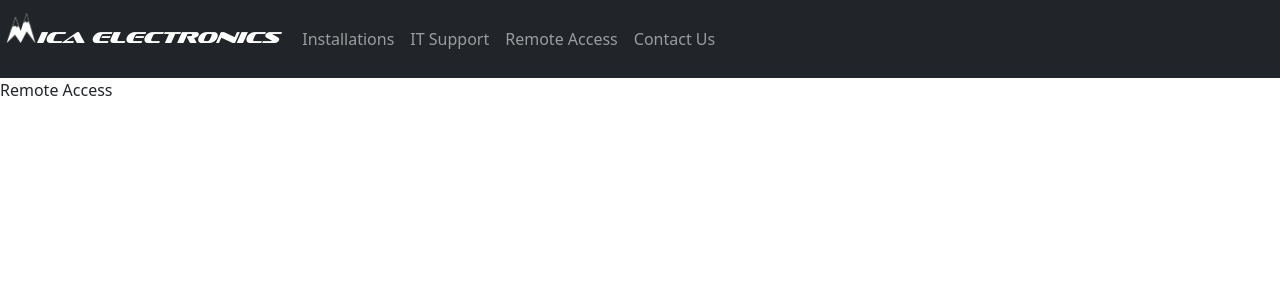
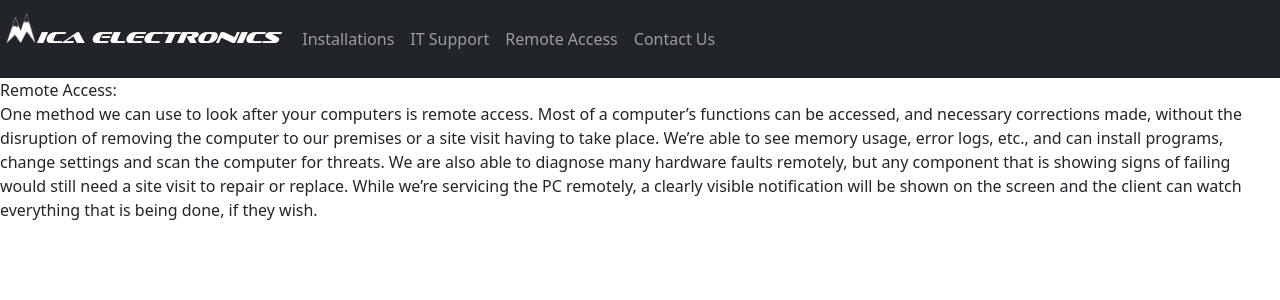
Before and after one commit to Bdempsey03/mica, a React (Create React App) app in the folder mica/: page /remote-access in a window 1280 px wide. Shown: the top 300 px of the page. Built offline with nearby package versions, Linux system fonts and the light colour scheme.

Commit message:
Added content to service pages

```diff
--- a/mica/package.json
+++ b/mica/package.json
@@ -20,8 +20,7 @@
     "test": "react-scripts test",
     "eject": "react-scripts eject"
   },
-  "eslintConfig": {
-  },
+  "eslintConfig": {},
   "browserslist": {
     "production": [
       ">0.2%",
--- a/mica/src/App.css
+++ b/mica/src/App.css
@@ -27,7 +27,7 @@
   z-index:1000;
 }
 .Carousel{
-  /* height:49em; */
+  height:49em;
 }
 .Content{
   margin: 2%;
@@ -57,14 +57,17 @@
   color: white;
 }
 footer{
-  position: absolute;
+  position: relative;
   width:100%;
-  top:99%;
+  bottom:0%;
   left:50%;
   transform: translate(-50%,-50%);
   -ms-transform: translate(-50%,-50%);
   background-color: black;
   color:white;
+
+}
+.serviceContent.{
 
 }
 .App-header {
--- a/mica/src/pages/ContactUs.js
+++ b/mica/src/pages/ContactUs.js
@@ -5,7 +5,15 @@ function ContactUs() {
       <>
       <Navbar/>
         <p>
-        Contact
+        Contact:<br/>
+        Kiba Dempsey<br/>
+Mica Electronics<br/>
+1345 3rd Ave<br/>
+PO Box 1024<br/>
+Valemount, BC V0E 2Z0<br/>
+Canada<br/>
+Email: info@mica-electronics.com<br/>
+Cell: 250 566 1990<br/>
       </p>
       </>
     );
--- a/mica/src/pages/ITSupport.js
+++ b/mica/src/pages/ITSupport.js
@@ -6,7 +6,14 @@ function ITSupport() {
     <>
       <Navbar />
       <p>
-        ITSupport
+        ITSupport<br/>
+        Mica Electronics can fully support existing servers (Linux or Windows) and networks and we’re always happy to
+assess your current IT setup and advise where performance, security and reliability improvements can be made.
+If you’re having technical problems right now, please don’t hesitate to contact us for help. However, by far the
+best way to keep your vital systems running smoothly is to not wait for problems to happen. Instead, let us
+check for early key signs of deterioration.
+Waiting until you’re already experiencing issues increases the probability of catastrophic data loss and the
+disruption of business operations that generally accompanies unexpected hardware failures.
       </p>
     </>
   );
--- a/mica/src/pages/Installations.js
+++ b/mica/src/pages/Installations.js
@@ -6,7 +6,12 @@ function Installations() {
     <>
     <Navbar/>
     <p>
-      Installations
+      Installations:<br/> We provide commercial grade IT solutions for small to mid-sized businesses, including Active Directory
+configuration, physical server sales and support, hardwired and wireless networks, workstation sales and
+support, managed security, and robust backup solutions.
+We can offer a blend of Microsoft client machines and Linux Active Directory servers, thereby utilizing enterprise
+Active Directory features, with globally recognized security, with the additional benefits of Linux’s license free,
+secure, open source approach, making for a very cost-effective solution.
     </p>
     </>
   );
--- a/mica/src/pages/RemoteAccess.js
+++ b/mica/src/pages/RemoteAccess.js
@@ -5,8 +5,16 @@ function RemoteAccess() {
     return (
       <>
     <Navbar/>
-      <p>
-        Remote Access
+      <p className="serviceContent">
+        Remote Access: <br/>
+        One method we can use to look after your computers is remote access. Most of a computer’s functions can be
+accessed, and necessary corrections made, without the disruption of removing the computer to our premises or
+a site visit having to take place.
+We’re able to see memory usage, error logs, etc., and can install programs, change settings and scan the
+computer for threats. We are also able to diagnose many hardware faults remotely, but any component that is
+showing signs of failing would still need a site visit to repair or replace.
+While we’re servicing the PC remotely, a clearly visible notification will be shown on the screen and the client
+can watch everything that is being done, if they wish.
       </p>
       </>
     );
```
